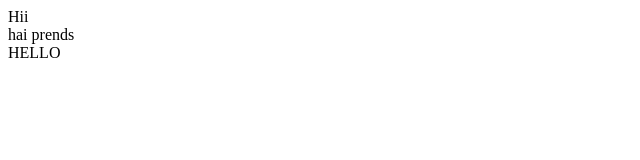
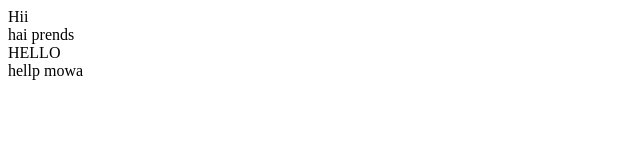
Before and after one commit to Praveen8104/Password-Generator, a plain HTML site: page index.html in a window 1280 px wide. Shown: the full height of the page, 0-640 px from the left. Drawn offline with Linux system fonts and the light colour scheme.

Commit message:
sricharan

```diff
--- a/index.html
+++ b/index.html
@@ -9,5 +9,6 @@
     <div>Hii</div>
     <div class="charan">hai prends</div>
     <div class="praveen">HELLO</div>
+    <div class="sricharan">hellp mowa</div>
 </body>
 </html>
```
